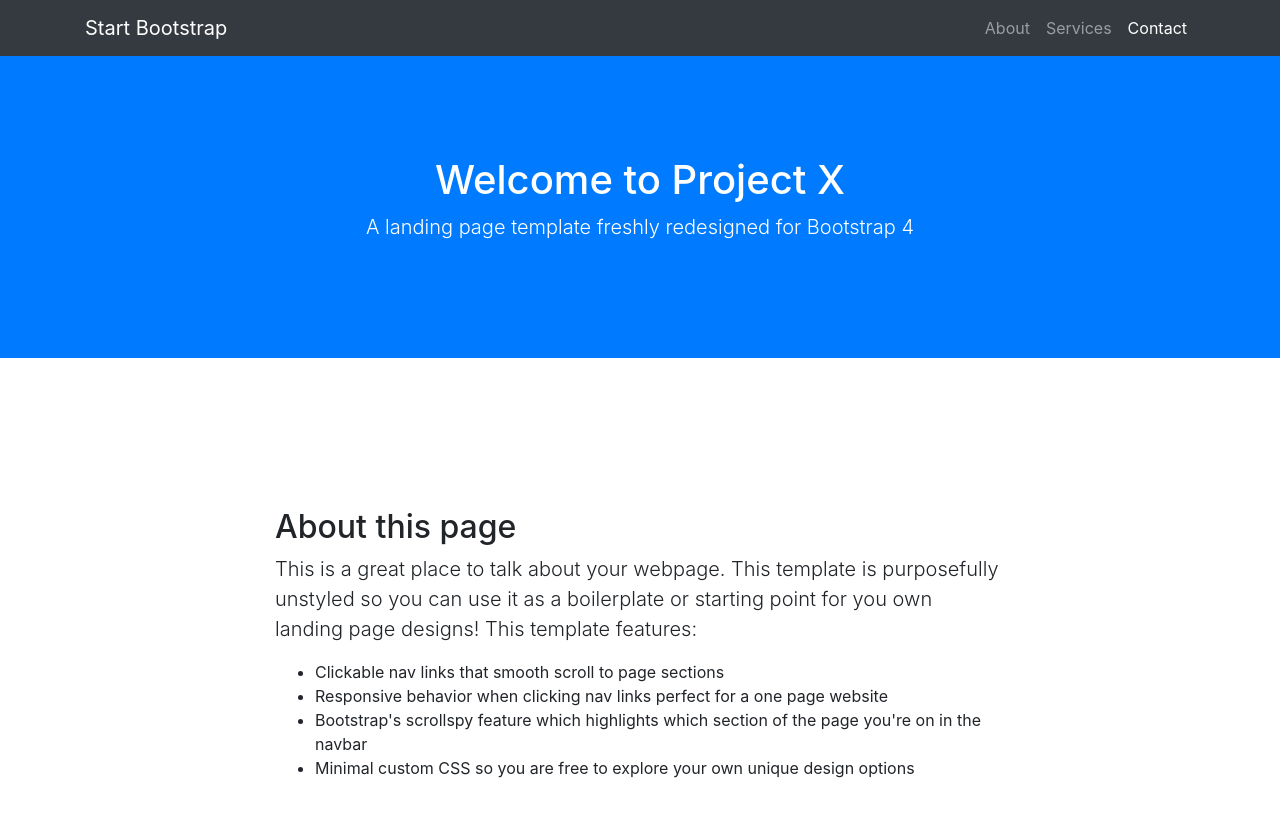
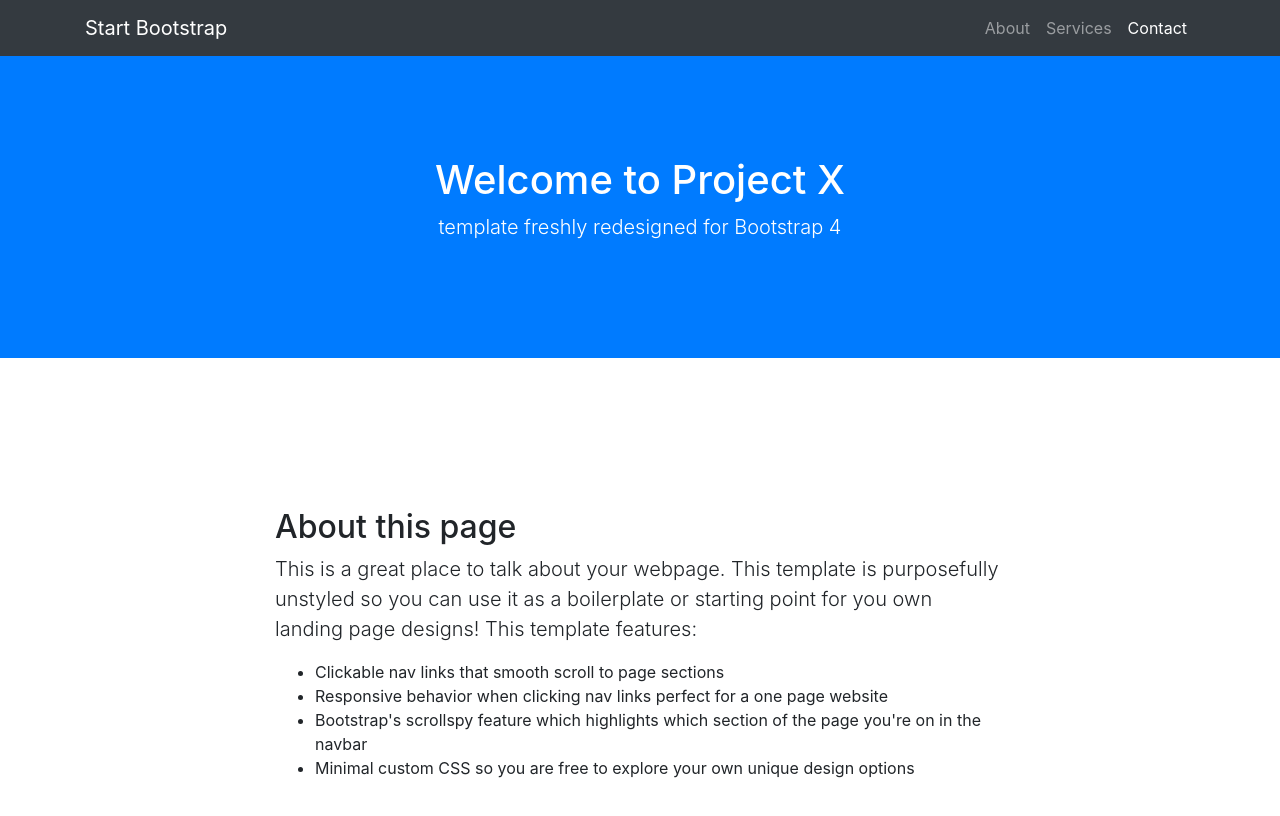
Before and after one commit to shopeyin/classpro, a plain HTML site: page index.html in a window 1280 px wide. Shown: the top 816 px of the page. Drawn offline with Linux system fonts and the light colour scheme.

Commit message:
version3

```diff
--- a/index.html
+++ b/index.html
@@ -46,7 +46,7 @@
   <header class="bg-primary text-white">
     <div class="container text-center">
       <h1>Welcome to Project X</h1>
-      <p class="lead">A landing page template freshly redesigned for Bootstrap 4</p>
+      <p class="lead"> template freshly redesigned for Bootstrap 4</p>
     </div>
   </header>
 
```
